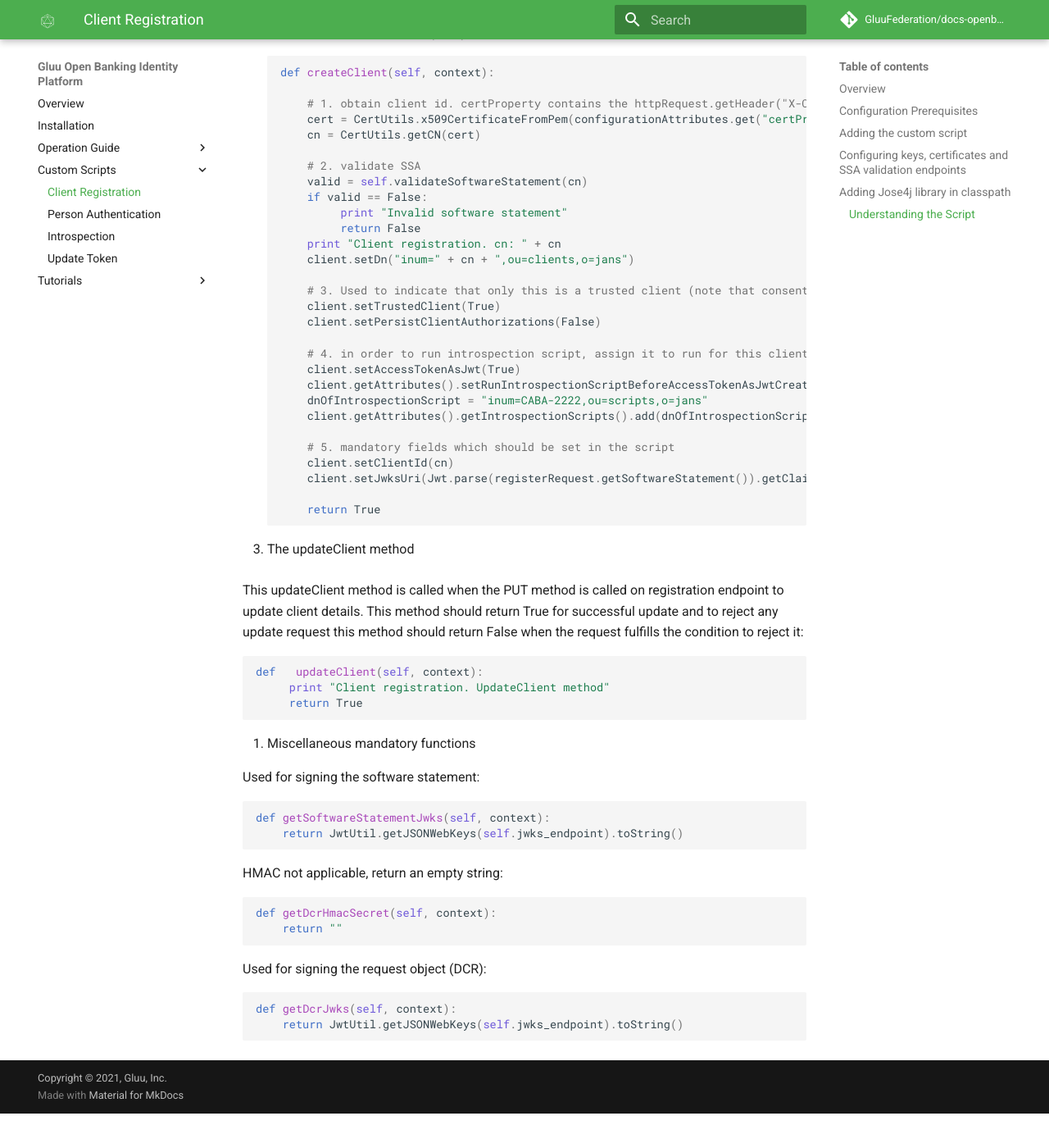
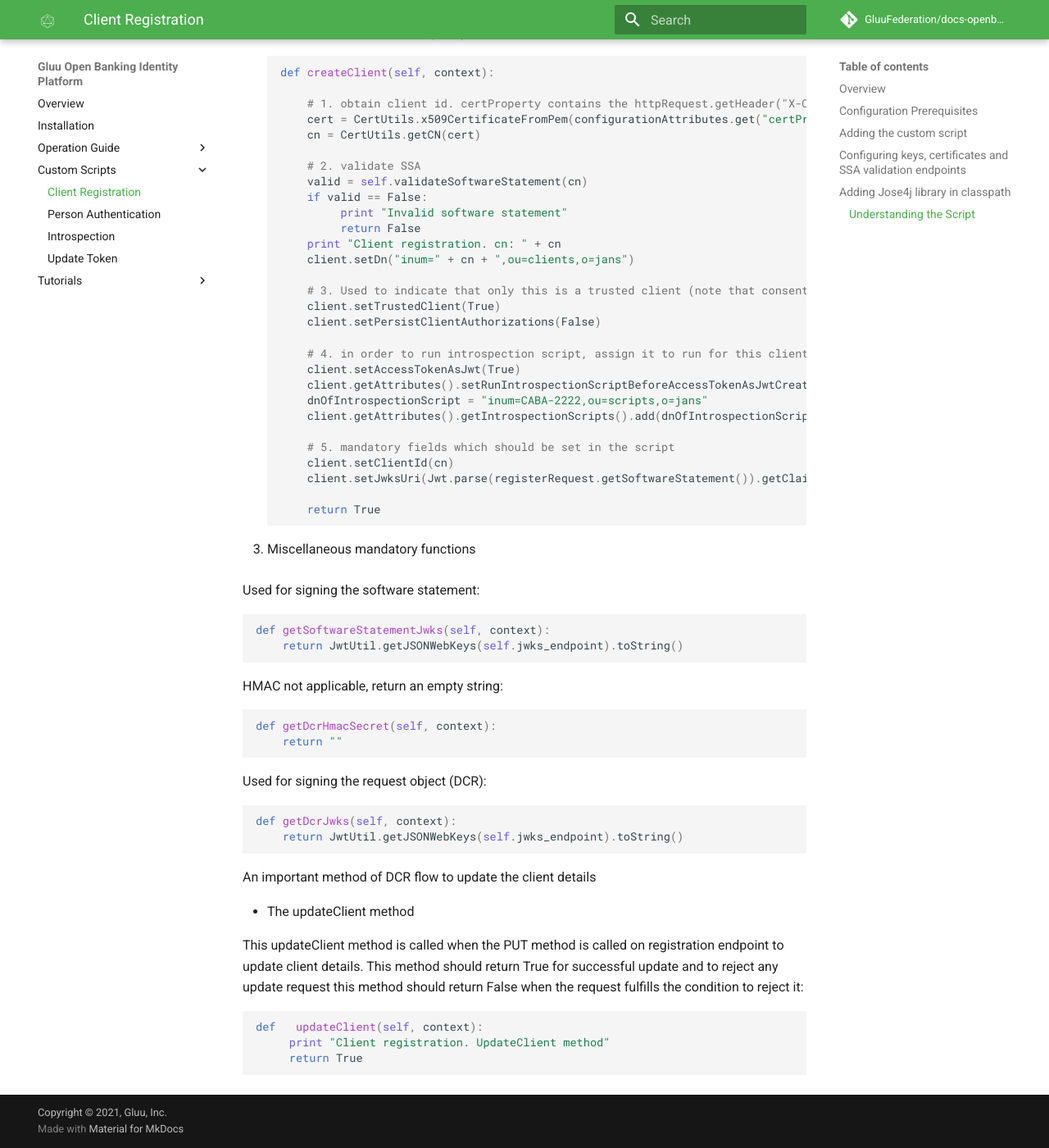
Before and after one commit to GluuFederation/docs-openbanking-prod, an MkDocs documentation site: the page built from docs/source/scripts/client-registration.md, in a window 1280 px wide and 1400 px high, scrolled down 3675 px. Shown: the whole window at 82% size. Built offline with MkDocs 1.6.1 and Material for MkDocs 9.7.7, drawn with Linux system fonts in a browser that asks for light colours; comment, search, counter and statistics services are not loaded; before the commit the page ends 5033 px from its top, so only the background shows below that; part of the change alters nothing that is shown.

Commit message:
fix: moved updateClient method to last
Moved the updateClient method details to the last of method lists

````diff
--- a/docs/source/scripts/client-registration.md
+++ b/docs/source/scripts/client-registration.md
@@ -159,18 +159,7 @@ The following are the ***mandatory*** functions which need to be implemented in
         return True
     ```
 
-3. The updateClient method
-
-  This updateClient method is called when the PUT method is called on registration endpoint to update client details. This method should return True for successful update and to reject any update request this method should return False when the request fulfills the condition to reject it:
-
-
-   ```python3
-   def   updateClient(self, context):
-        print "Client registration. UpdateClient method"
-        return True
-   ```
-
-4. Miscellaneous mandatory functions
+3. Miscellaneous mandatory functions
 
    Used for signing the software statement:
 
@@ -192,3 +181,16 @@ The following are the ***mandatory*** functions which need to be implemented in
    def getDcrJwks(self, context):
        return JwtUtil.getJSONWebKeys(self.jwks_endpoint).toString()
    ```
+
+An important method of DCR flow to update the client details
+
+* The updateClient method
+
+  This updateClient method is called when the PUT method is called on registration endpoint to update client details. This method should return True for successful update and to reject any update request this method should return False when the request fulfills the condition to reject it:
+
+
+   ```python3
+   def   updateClient(self, context):
+        print "Client registration. UpdateClient method"
+        return True
+   ```
````
